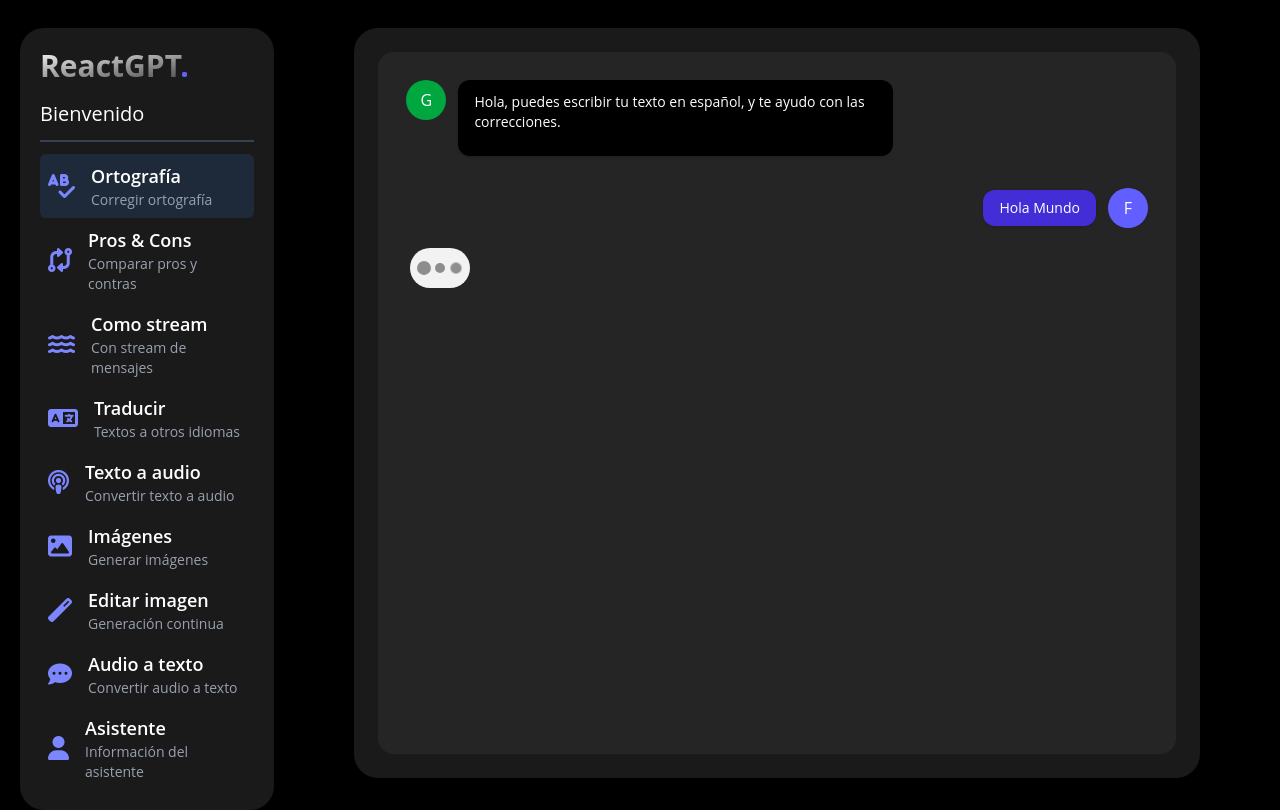
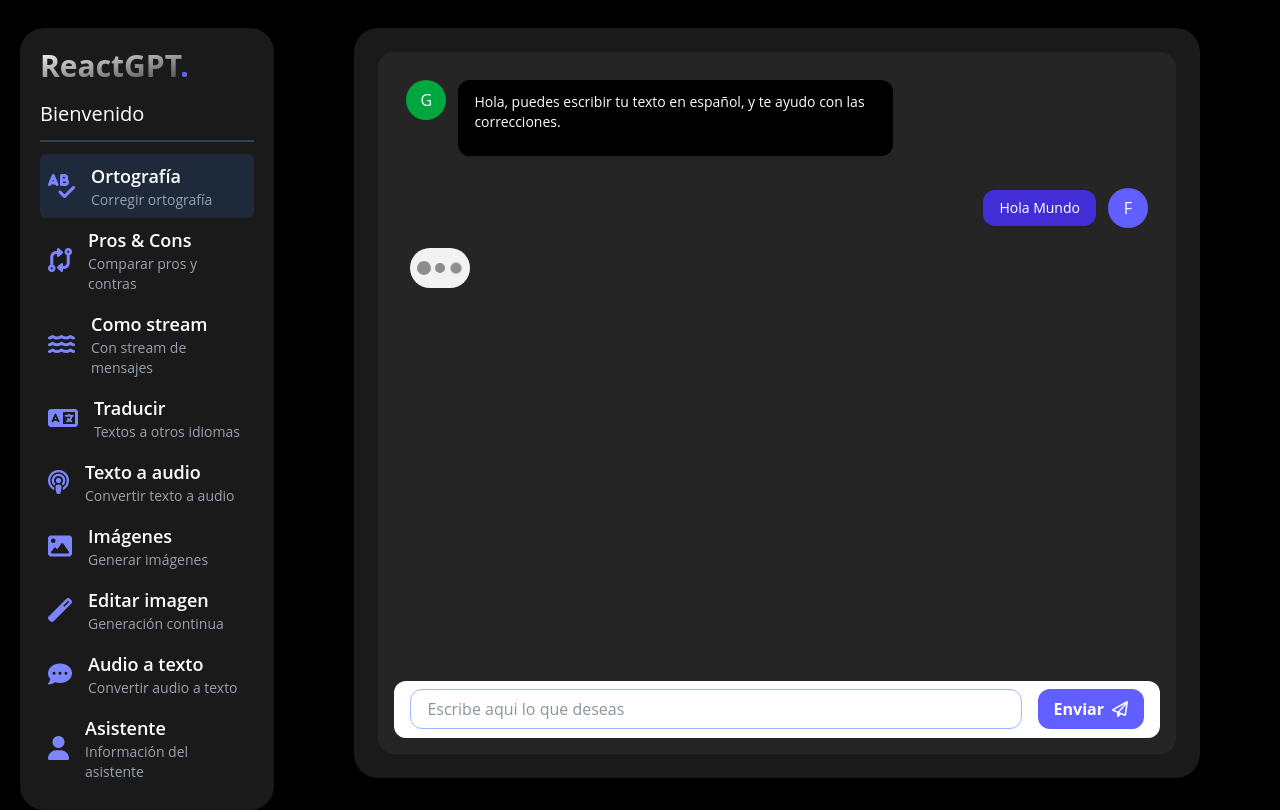
Before and after one commit to Xarasho/ReactGPT, a React (Vite) app: page /orthography in a window 1280 px wide. Built offline with nearby package versions, Linux system fonts and the light colour scheme.

Commit message:
Created the TextMessageBox component and placed it in OrthographyPage

```diff
--- /dev/null
+++ b/src/presentation/components/chat-input-boxes/TextMessageBox.tsx
@@ -0,0 +1,56 @@
+import { useState, type FormEvent } from "react";
+
+interface Props {
+  onSendMessage: (message: string) => void;
+  placeHolder?: string;
+  disableCorrections?: boolean;
+}
+
+export const TextMessageBox = ({ onSendMessage, placeHolder, disableCorrections = false }: Props) => {
+
+  const [message, setMessage] = useState('');
+
+  const handleSendMessage = (event: FormEvent<HTMLFormElement>) => {
+    event.preventDefault();
+
+    if ( message.trim().length === 0 ) return;
+
+    onSendMessage( message );
+    setMessage('');
+  }
+
+  return (
+    <form
+      onSubmit={ handleSendMessage }
+      className="flex flex-row items-center h-16 rounded-xl bg-white w-full px-4"
+    >
+      <div className="flex-grow">
+        <div className="relative w-full">
+
+          <input
+            type="text"
+            autoFocus
+            name="message"
+            className="flex w-full border rounded-xl text-gray-800 focus:outline-none focus:border-indigo-300 pl-4 h-10"
+            placeholder={ placeHolder }
+            autoComplete={ disableCorrections ? 'on' : 'off' }
+            autoCorrect={ disableCorrections ? 'on' : 'off' }
+            spellCheck={ disableCorrections ? 'true' : 'false' }
+            value={ message }
+            onChange={ (e) => setMessage( e.target.value ) }
+          />
+
+
+        </div>
+      </div>
+
+      <div className="ml-4">
+        <button className="btn-primary">
+          <span className="mr-2">Enviar</span>
+          <i className="fa-regular fa-paper-plane"></i>
+        </button>
+      </div>
+
+    </form>
+  )
+}
--- a/src/presentation/components/index.ts
+++ b/src/presentation/components/index.ts
@@ -1,5 +1,7 @@
 export * from './chat-bubbles/GptMessage';
 export * from './chat-bubbles/MyMessage';
+
+export * from './chat-input-boxes/TextMessageBox';
 
 export * from './loaders/TypingLoader';
 
--- a/src/presentation/pages/orthography/OrthographyPage.tsx
+++ b/src/presentation/pages/orthography/OrthographyPage.tsx
@@ -1,4 +1,5 @@
-import { GptMessage, MyMessage, TypingLoader } from '../../components';
+import { GptMessage, MyMessage, TextMessageBox, TypingLoader } from '../../components';
+
 const OrthographyPage = () => {
   return (
     <div className="chat-container">
@@ -14,6 +15,12 @@
 
         </div>
       </div>
+
+      <TextMessageBox
+        onSendMessage={ message => console.log(message) }
+        placeHolder='Escribe aqui lo que deseas'
+        disableCorrections
+      />
     </div>
   )
 }
```
